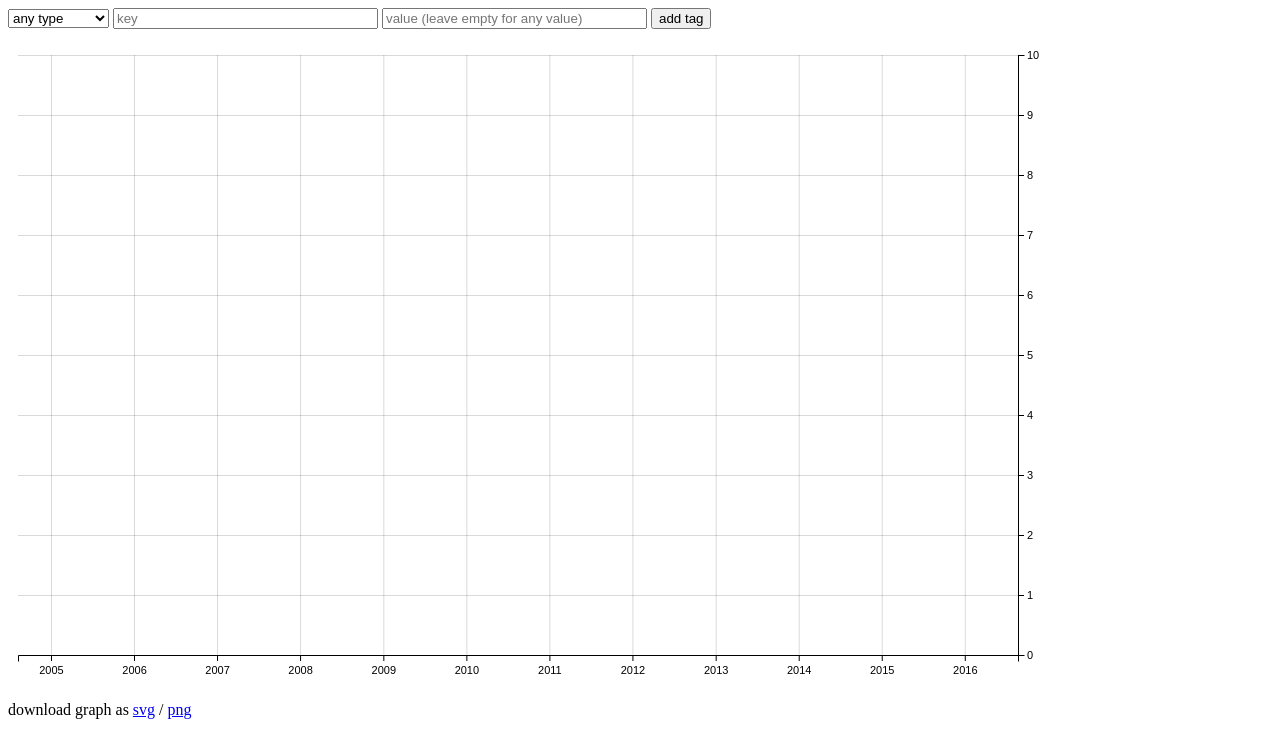
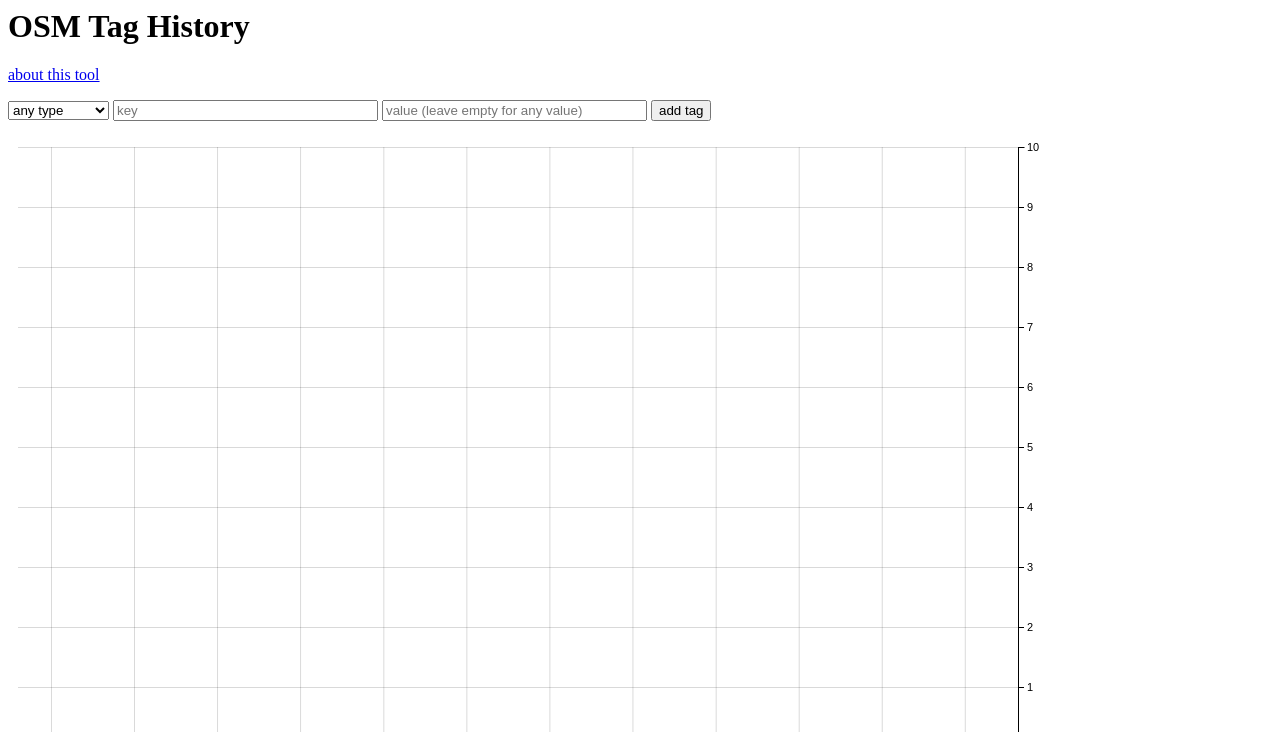
Before and after one commit to tyrasd/taghistory, a website: page index.html in a window 1280 px wide. Shown: the top 732 px of the page. Drawn offline with Linux system fonts and the light colour scheme; grey boxes are pictures that could not be loaded.

Commit message:
add title and about link to blog post

```diff
--- a/index.html
+++ b/index.html
@@ -5,6 +5,8 @@
   <script src="bower_components/vega/vega.js"></script>
 </head>
 <body>
+  <h1>OSM Tag History</h1>
+  <p><a href="http://www.openstreetmap.org/user/tyr_asd/diary/39402">about this tool</a></p>
   <form id="form">
     <select id="type">
       <option value="***" selected>any type</option>
```
